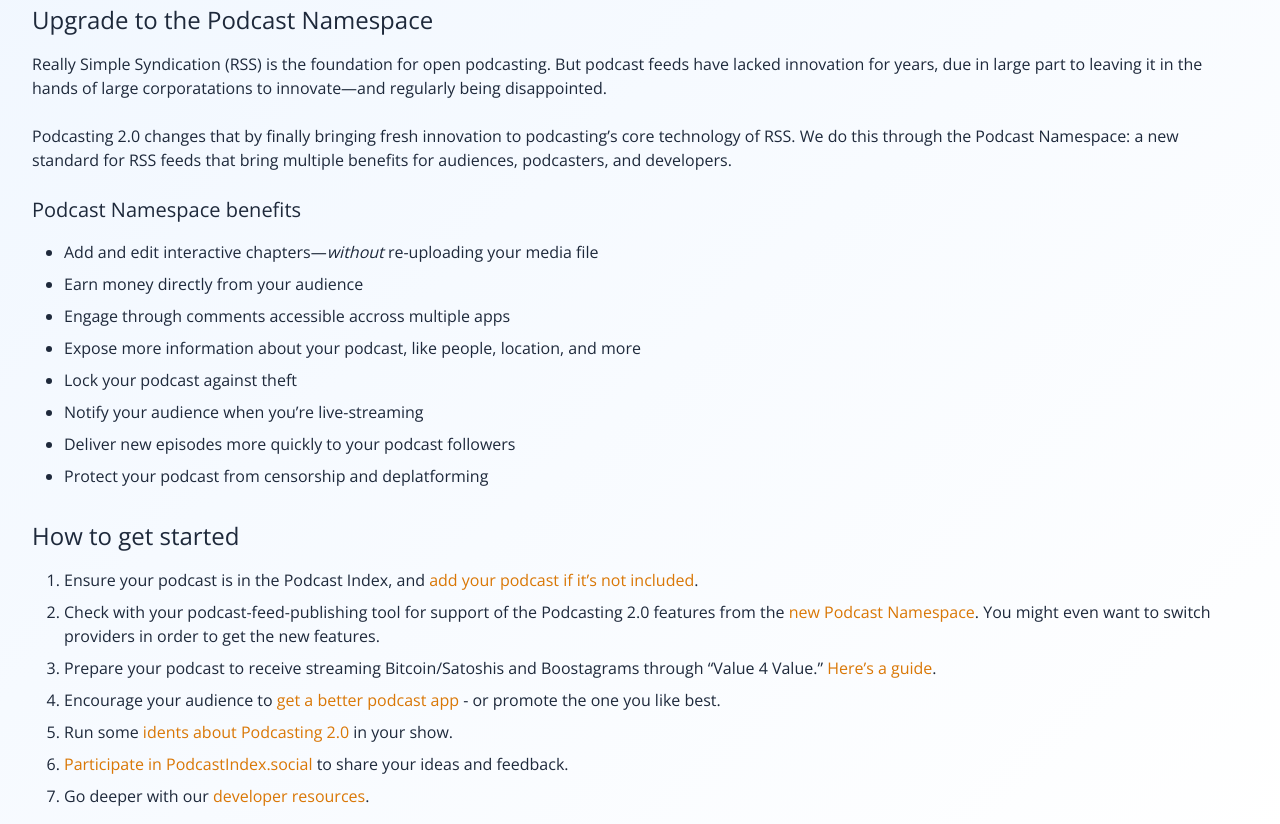
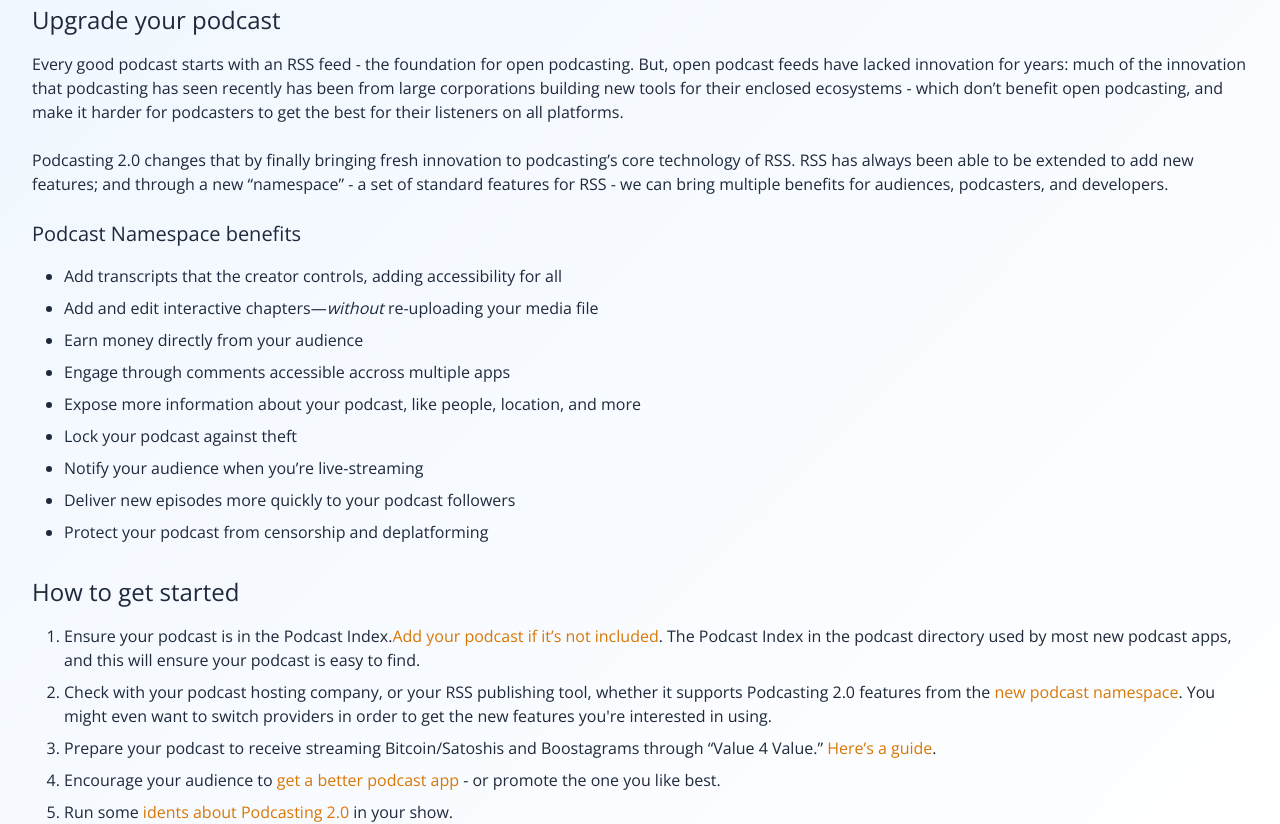
Before and after one commit to theDanielJLewis/podcasting2.org, a Next.js app: page /podcasters in a window 1280 px wide. Shown: the part 420-1244 px from the top of the page. Built offline with nearby package versions, Linux system fonts and the light colour scheme; no server answers.

Commit message:
Update page.tsx
Rewritten a bit to de-techify. The namespace gets much less prominence. Also highlighted transcripts because Apple.

```diff
--- a/src/app/podcasters/page.tsx
+++ b/src/app/podcasters/page.tsx
@@ -14,26 +14,28 @@ export default function PodcastersPage() {
       <HeroHeader>
         <h1>Podcasting 2.0 is for podcasters!</h1>
         <span>
-          We believe podcasts deserve an open, independent podcasting ecosystem.
-          We created Podcasting 2.0 to preserve, protect, and <em>extend</em>{" "}
+          Podcasts deserve an open, independent podcasting ecosystem.
+          Podcasting 2.0 was created to preserve, protect, and <em>extend</em>{" "}
           that ecosystem.
         </span>
       </HeroHeader>
-      <h2>Upgrade to the Podcast Namespace</h2>
+      <h2>Upgrade your podcast</h2>
       <p>
-        Really Simple Syndication (RSS) is the foundation for open podcasting.
-        But podcast feeds have lacked innovation for years, due in large part to
-        leaving it in the hands of large corporatations to innovate&mdash;and
-        regularly being disappointed.
+        Every good podcast starts with an RSS feed - the foundation for open podcasting.
+        But, open podcast feeds have lacked innovation for years: much of the innovation
+        that podcasting has seen recently has been from large corporations building new
+        tools for their enclosed ecosystems - which don’t benefit open podcasting, and
+        make it harder for podcasters to get the best for their listeners on all platforms.
       </p>
       <p>
         Podcasting 2.0 changes that by finally bringing fresh innovation to
-        podcasting&rsquo;s core technology of RSS. We do this through the
-        Podcast Namespace: a new standard for RSS feeds that bring multiple
-        benefits for audiences, podcasters, and developers.
+        podcasting&rsquo;s core technology of RSS. RSS has always been able to be extended
+        to add new features; and through a new “namespace” - a set of standard features for
+        RSS - we can bring multiple benefits for audiences, podcasters, and developers.
       </p>
       <h3>Podcast Namespace benefits</h3>
       <ul className="list-disc pl-8">
+        <li>Add transcripts that the creator controls, adding accessibility for all</li>
         <li>
           Add and edit interactive chapters—<em>without</em> re-uploading your
           media file
@@ -52,17 +54,19 @@ export default function PodcastersPage() {
       <h2>How to get started</h2>
       <ol className="list-decimal pl-8">
         <li>
-          Ensure your podcast is in the Podcast Index, and{" "}
+          Ensure your podcast is in the Podcast Index.
           <Link href="https://podcastindex.org/add" target="_blank">
-            add your podcast if it&rsquo;s not included
+            Add your podcast if it&rsquo;s not included
           </Link>
-          .
+          . The Podcast Index in the podcast directory used by most new
+          podcast apps, and this will ensure your podcast is easy to find.
         </li>
         <li>
-          Check with your podcast-feed-publishing tool for support of the
-          Podcasting 2.0 features from the{" "}
-          <Link href="/podcast-namespace">new Podcast Namespace</Link>. You
-          might even want to switch providers in order to get the new features.
+          Check with your podcast hosting company, or your RSS publishing tool,
+          whether it supports Podcasting 2.0 features from the{" "}
+          <Link href="/podcast-namespace">new podcast namespace</Link>. You
+          might even want to switch providers in order to get the new features
+          you're interested in using.
         </li>
         <li>
           Prepare your podcast to receive streaming Bitcoin/Satoshis and
@@ -83,8 +87,7 @@ export default function PodcastersPage() {
         <li>
           <a href="https://podcastindex.social/invite/hfcQYbjq" target="_blank">
             Participate in PodcastIndex.social
-          </a>{" "}
-          to share your ideas and feedback.
+          </a>, a social network for podcasters at the cutting edge, to share your ideas and feedback.
         </li>
         <li>
           Go deeper with our <Link href="/developers">developer resources</Link>
```
